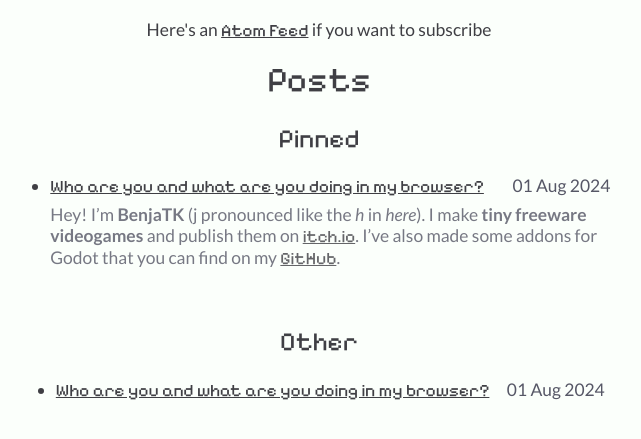
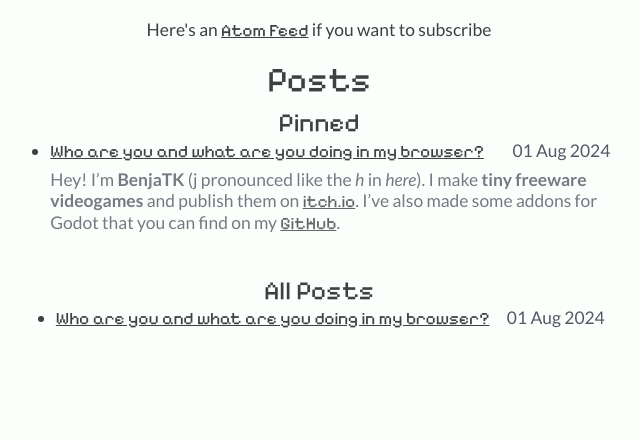
Before and after one commit to BenjaTK/benjatk.github.io, a Jekyll site: the page built from blog.html, in a window 1280 px wide, cut to the strip 370-809 px from the top of the page. Shown: the whole strip, without its empty margins (321-962 px from the left). Built offline with Jekyll 4.4.1, drawn with Linux system fonts in a browser that asks for light colours.

Commit message:
Change formatting and heading of blog.html

```diff
--- a/_sass/main.scss
+++ b/_sass/main.scss
@@ -45,8 +45,9 @@ img + em {
     text-align: center;
 }
 
-.blog h1 {
-    margin: 0;
+.blog h1, h2 {
+    margin: 0.2lh;
+    margin-bottom: 0.05lh;
 }
 
 .blog-list {
@@ -63,6 +64,7 @@ img + em {
     color: var(--text-color-gray);
     opacity: 0.8;
     margin-top: -0.5lh;
+    margin-bottom: 0;
 }
 
 
--- a/blog.html
+++ b/blog.html
@@ -15,7 +15,7 @@ permalink: /blog/
     </li>
   {% endfor %}
 </ul>
-<h2>Other</h2>
+<h2>All Posts</h2>
 <ul class="blog-list">
   {% for post in site.posts %}
     <li>
```
